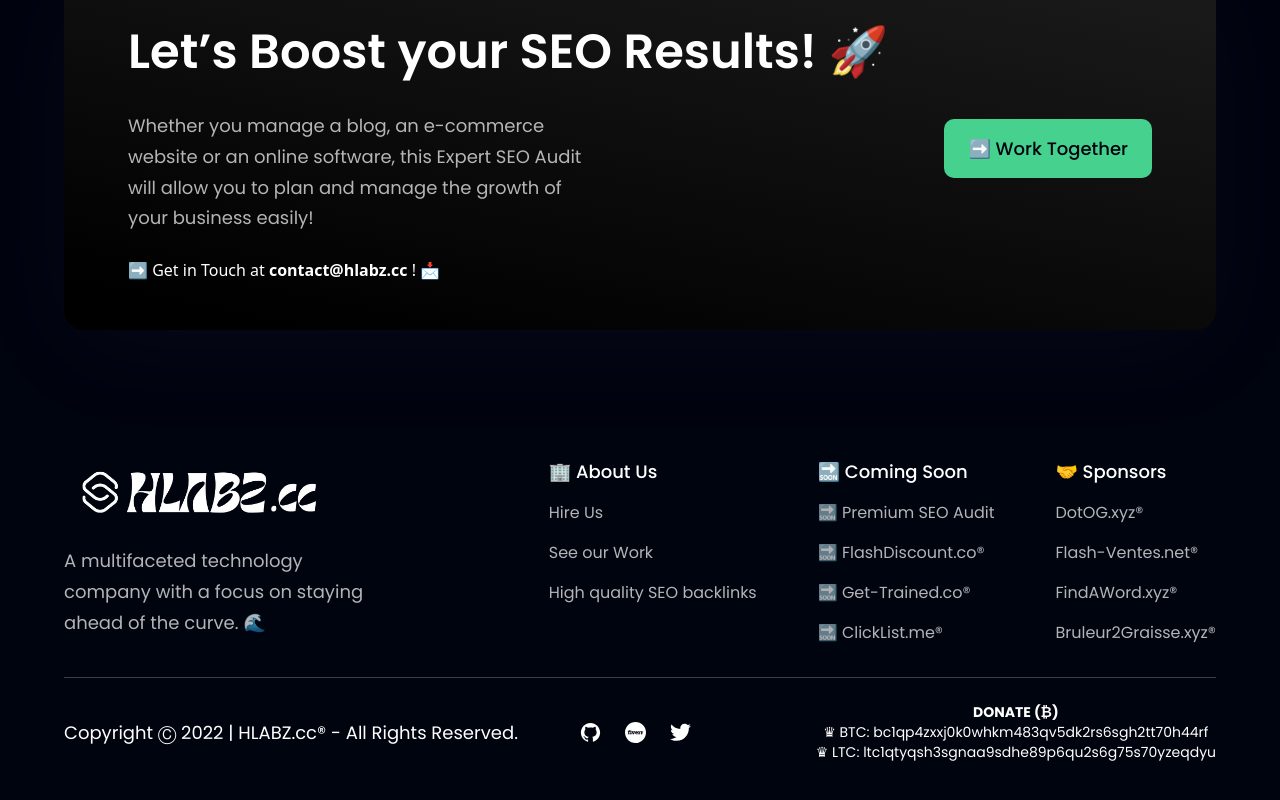
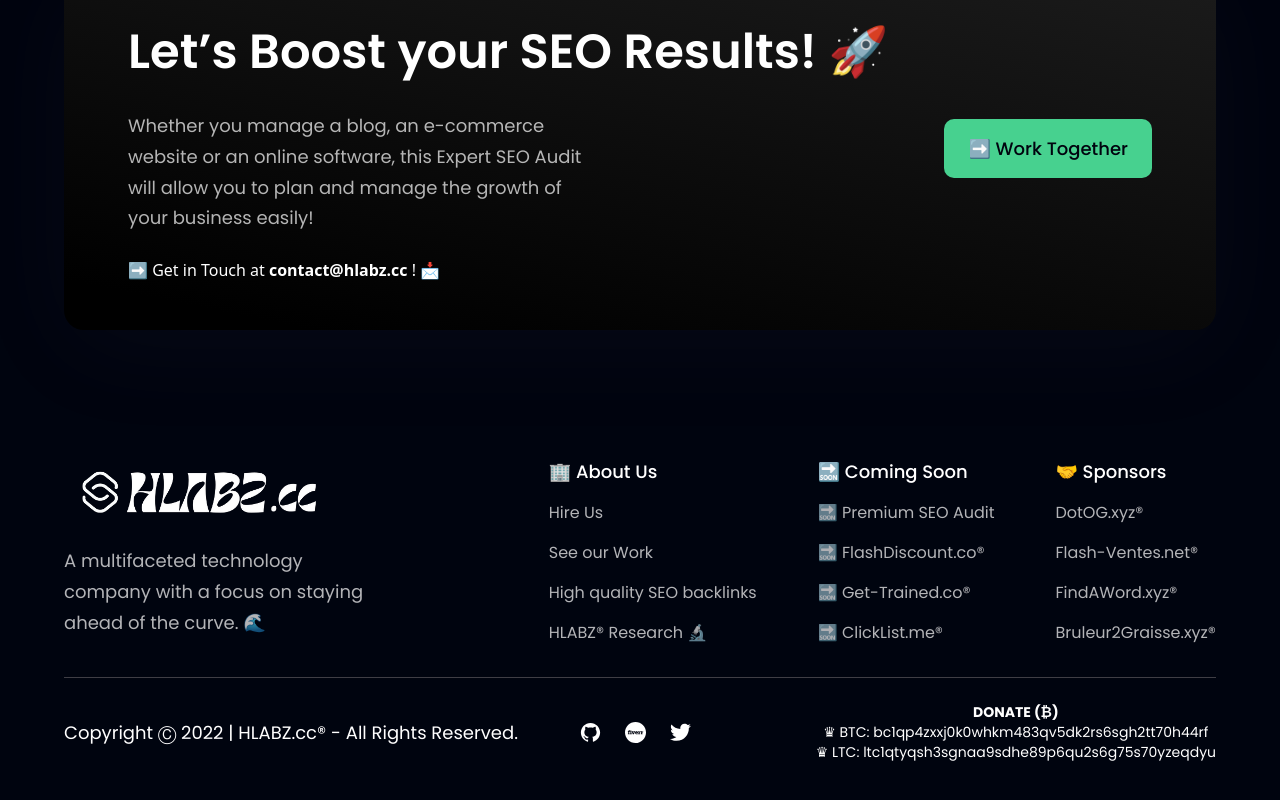
Before and after one commit to HLABZcc/HLABZ.cc, a React (Vite) app: page / in a window 1280 px wide. Shown: the part 3313-4113 px from the top of the page. Built offline with nearby package versions, Linux system fonts and the light colour scheme.

Commit message:
Update index.js

```diff
--- a/src/constants/index.js
+++ b/src/constants/index.js
@@ -99,6 +99,11 @@
         link: "https://www.fiverr.com/hlabzconsult/do-high-quality-seo-backlinks",
         url: "https://www.fiverr.com/hlabzconsult/do-high-quality-seo-backlinks",
       },
+      {
+        name: "HLABZ® Research 🔬",
+        link: "https://search.hlabz.cc/",
+        url: "https://search.hlabz.cc/",
+      },
     ],
   },
   {
```
